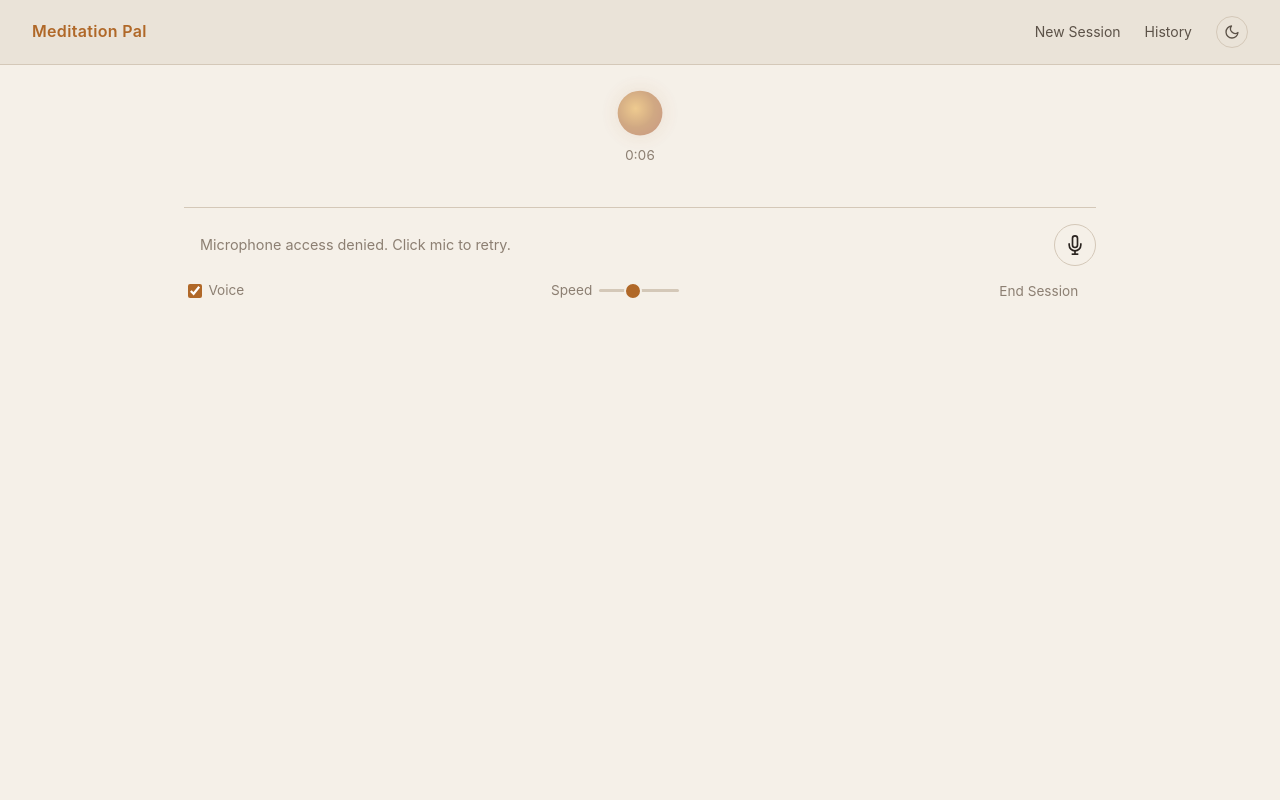
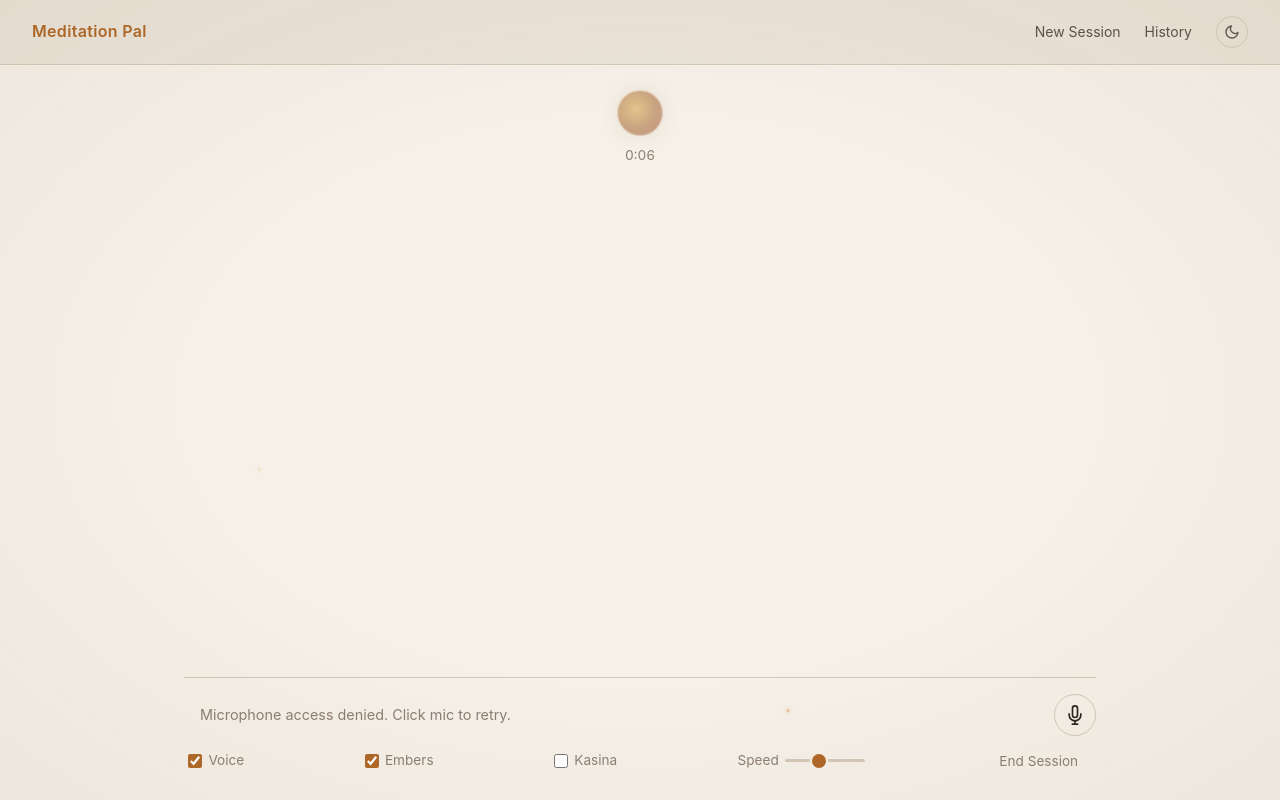
Before and after one commit to akrusz/meditation-pal, a Flask app: page /session in a window 1280 px wide. Run offline with Flask 3, Linux system fonts and the light colour scheme; parts of the project's set-up code (start-up, migrations or seed data) failed here and were passed over; some libraries are stand-ins or nearby versions.

Commit message:
Lots of lovely interface improvements

```diff
--- a/src/web/static/css/style.css
+++ b/src/web/static/css/style.css
@@ -535,12 +535,15 @@ option.provider-unavailable {
     flex: 1;
     min-height: 0;
     overflow: hidden;
+    display: flex;
+    flex-direction: column;
 }
 
 .session-container {
     display: flex;
     flex-direction: column;
-    height: 100%;
+    flex: 1;
+    min-height: 0;
     width: 100%;
     max-width: 960px;
     margin: 0 auto;
@@ -575,6 +578,7 @@ option.provider-unavailable {
     gap: 1rem;
     scroll-behavior: smooth;
     min-height: 0;
+    transition: opacity 0.6s ease;
 
     /* Hide scrollbar but keep functionality */
     scrollbar-width: thin;
@@ -829,7 +833,7 @@ option.provider-unavailable {
 }
 
 .orb-breathing {
-    animation: breathe 6s ease-in-out infinite;
+    animation: breathe 6s ease-in-out infinite, orbFlicker 3.7s ease-in-out infinite;
 }
 
 @keyframes breathe {
@@ -843,6 +847,149 @@ option.provider-unavailable {
         opacity: 0.85;
         box-shadow: 0 0 40px var(--accent-glow), 0 0 80px rgba(212, 135, 58, 0.15);
     }
+}
+
+/* ============================================
+   Ambient Effects
+   ============================================ */
+
+/* Warm vignette — subtle edge darkening like firelight falloff */
+body::before {
+    content: '';
+    position: fixed;
+    inset: 0;
+    background: radial-gradient(ellipse at center, transparent 50%, rgba(8, 4, 0, 0.2) 100%);
+    pointer-events: none;
+    z-index: 10000;
+}
+
+[data-theme="light"] body::before {
+    background: radial-gradient(ellipse at center, transparent 50%, rgba(120, 90, 50, 0.06) 100%);
+}
+
+/* Organic flicker — layered with breathe to break the perfect sine wave */
+@keyframes orbFlicker {
+    0%, 100% { filter: brightness(1); }
+    30% { filter: brightness(1.1); }
+    70% { filter: brightness(0.92); }
+}
+
+/* ============================================
+   Kasina Mode
+   ============================================ */
+
+.orb-kasina {
+    position: fixed;
+    inset: 0;
+    margin: auto;
+    width: 140px;
+    height: 140px;
+    z-index: 50;
+    background: radial-gradient(circle at 45% 45%, #fffbe0, #ffc040, #e89030, #b05020);
+    box-shadow:
+        0 0 60px rgba(255, 192, 64, 0.3),
+        0 0 120px rgba(232, 144, 48, 0.15),
+        0 0 200px rgba(176, 80, 32, 0.08);
+    animation: kasinaPulse 8s ease-in-out infinite, orbFlicker 4.3s ease-in-out infinite;
+    opacity: 1;
+}
+
+@keyframes kasinaPulse {
+    0%, 100% {
+        transform: scale(0.98);
+        box-shadow:
+            0 0 60px rgba(255, 192, 64, 0.3),
+            0 0 120px rgba(232, 144, 48, 0.15),
+            0 0 200px rgba(176, 80, 32, 0.08);
+    }
+    50% {
+        transform: scale(1.02);
+        box-shadow:
+            0 0 70px rgba(255, 192, 64, 0.38),
+            0 0 140px rgba(232, 144, 48, 0.2),
+            0 0 240px rgba(176, 80, 32, 0.1);
+    }
+}
+
+.kasina-active .conversation {
+    opacity: 0.15;
+    transition: opacity 0.6s ease;
+}
+
+.kasina-active .typing-indicator {
+    opacity: 0.15;
+}
+
+/* ============================================
+   Ember Particles
+   ============================================ */
+
+.ember-container {
+    position: fixed;
+    inset: 0;
+    pointer-events: none;
+    z-index: 1;
+    overflow: hidden;
+    display: none;
+}
+
+.ember-container.active {
+    display: block;
+}
+
+.ember {
+    position: absolute;
+    bottom: -10px;
+    border-radius: 50%;
+    opacity: 0;
+}
+
+.ember:nth-child(1) {
+    left: 18%;
+    width: 2px;
+    height: 2px;
+    background: #e8a840;
+    box-shadow: 0 0 4px 1px rgba(232, 168, 64, 0.4);
+    animation: emberFloat1 14s linear infinite;
+}
+
+.ember:nth-child(2) {
+    left: 62%;
+    width: 3px;
+    height: 3px;
+    background: #d4873a;
+    box-shadow: 0 0 4px 1px rgba(212, 135, 58, 0.4);
+    animation: emberFloat2 17s linear infinite 4s;
+}
+
+.ember:nth-child(3) {
+    left: 38%;
+    width: 2.5px;
+    height: 2.5px;
+    background: #c07830;
+    box-shadow: 0 0 4px 1px rgba(192, 120, 48, 0.35);
+    animation: emberFloat3 20s linear infinite 9s;
+}
+
+@keyframes emberFloat1 {
+    0% { opacity: 0; transform: translateY(0) translateX(0); }
+    8% { opacity: 0.7; }
+    50% { opacity: 0.35; transform: translateY(-45vh) translateX(30px); }
+    100% { opacity: 0; transform: translateY(-95vh) translateX(12px); }
+}
+
+@keyframes emberFloat2 {
+    0% { opacity: 0; transform: translateY(0) translateX(0); }
+    10% { opacity: 0.5; }
+    50% { opacity: 0.3; transform: translateY(-40vh) translateX(-25px); }
+    100% { opacity: 0; transform: translateY(-90vh) translateX(-8px); }
+}
+
+@keyframes emberFloat3 {
+    0% { opacity: 0; transform: translateY(0) translateX(0); }
+    6% { opacity: 0.5; }
+    50% { opacity: 0.25; transform: translateY(-50vh) translateX(20px); }
+    100% { opacity: 0; transform: translateY(-100vh) translateX(-12px); }
 }
 
 /* ============================================
--- a/src/web/static/js/session.js
+++ b/src/web/static/js/session.js
@@ -17,6 +17,10 @@
     const orbEl = document.getElementById('orb');
     const endedOverlay = document.getElementById('session-ended');
     const closerText = document.getElementById('closer-text');
+    const kasinaToggle = document.getElementById('kasina-toggle');
+    const embersToggle = document.getElementById('embers-toggle');
+    const emberContainer = document.getElementById('ember-container');
+    const sessionContainer = document.querySelector('.session-container');
 
     // State
     let sessionActive = false;
@@ -110,6 +114,76 @@
             socket.emit('set_tts_rate', { rate: ttsRate });
         });
 
+        kasinaToggle.addEventListener('change', function () {
+            // Capture current visual state while CSS animations are still running
+            var cs = getComputedStyle(orbEl);
+            var startOpacity = cs.opacity;
+            var startFilter = cs.filter;
+            var startBoxShadow = cs.boxShadow;
+
+            // FIRST — snapshot current orb position
+            var first = orbEl.getBoundingClientRect();
+
+            // Pause CSS animations so they don't fight the transition
+            orbEl.style.animation = 'none';
+
+            // Apply the layout change
+            if (kasinaToggle.checked) {
+                orbEl.classList.remove('orb-breathing');
+                orbEl.classList.add('orb-kasina');
+                sessionContainer.classList.add('kasina-active');
+            } else {
+                orbEl.classList.remove('orb-kasina');
+                orbEl.classList.add('orb-breathing');
+                sessionContainer.classList.remove('kasina-active');
+            }
+
+            // Capture target visual state (new class applied, no animations)
+            var cs2 = getComputedStyle(orbEl);
+            var endBoxShadow = cs2.boxShadow;
+
+            // LAST — snapshot new position
+            var last = orbEl.getBoundingClientRect();
+
+            // INVERT — calculate delta between old and new center
+            var dx = first.left + first.width / 2 - (last.left + last.width / 2);
+            var dy = first.top + first.height / 2 - (last.top + last.height / 2);
+            var scale = first.width / last.width;
+
+            // PLAY — animate from old position/appearance to new
+            var anim = orbEl.animate([
+                {
+                    transform: 'translate(' + dx + 'px, ' + dy + 'px) scale(' + scale + ')',
+                    opacity: startOpacity,
+                    filter: startFilter,
+                    boxShadow: startBoxShadow
+                },
+                {
+                    transform: 'translate(0, 0) scale(1)',
+                    opacity: 1,
+                    filter: 'brightness(1)',
+                    boxShadow: endBoxShadow
+                }
+            ], {
+                duration: 600,
+                easing: 'ease-in-out'
+            });
+
+            // Re-enable CSS animations once the transition finishes
+            anim.onfinish = function () {
+                orbEl.style.animation = '';
+            };
+        });
+
+        embersToggle.addEventListener('change', function () {
+            emberContainer.classList.toggle('active', embersToggle.checked);
+        });
+
+        // Sync initial toggle states
+        if (embersToggle.checked) {
+            emberContainer.classList.add('active');
+        }
+
         // Start session
         socket.emit('start_session', params);
         sessionActive = true;
@@ -144,6 +218,8 @@
     }
 
     function addMessage(role, text) {
+        var wasAtBottom = isNearBottom();
+
         const msg = document.createElement('div');
         msg.className = 'message ' + role;
 
@@ -153,12 +229,20 @@
         msg.appendChild(content);
 
         conversationEl.appendChild(msg);
-        scrollToBottom();
+        if (wasAtBottom) {
+            scrollToBottom();
+        }
+    }
+
+    function isNearBottom() {
+        var threshold = 50;
+        return conversationEl.scrollTop + conversationEl.clientHeight >= conversationEl.scrollHeight - threshold;
     }
 
     function scrollToBottom() {
-        requestAnimationFrame(function () {
-            conversationEl.scrollTop = conversationEl.scrollHeight;
+        conversationEl.scrollTo({
+            top: conversationEl.scrollHeight,
+            behavior: 'instant'
         });
     }
 
--- a/src/web/templates/session.html
+++ b/src/web/templates/session.html
@@ -39,6 +39,14 @@
                 <input type="checkbox" id="tts-toggle" checked>
                 <span class="toggle-text">Voice</span>
             </label>
+            <label class="toggle-label" title="Floating ember particles">
+                <input type="checkbox" id="embers-toggle" checked>
+                <span class="toggle-text">Embers</span>
+            </label>
+            <label class="toggle-label" title="Kasina gazing mode">
+                <input type="checkbox" id="kasina-toggle">
+                <span class="toggle-text">Kasina</span>
+            </label>
             <div class="speed-control" title="Speech rate">
                 <label class="speed-label" for="speed-slider">Speed</label>
                 <input type="range" id="speed-slider" min="80" max="180" value="120" step="10">
@@ -46,6 +54,12 @@
             <button id="end-btn" class="btn btn-end">End Session</button>
         </div>
     </div>
+</div>
+
+<div class="ember-container" id="ember-container">
+    <span class="ember"></span>
+    <span class="ember"></span>
+    <span class="ember"></span>
 </div>
 
 <div class="session-ended-overlay" id="session-ended" style="display: none;">
```
